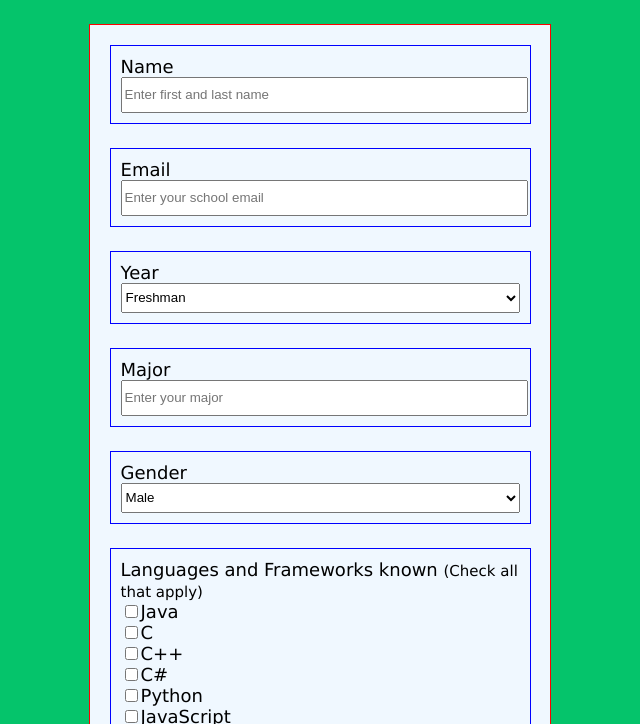
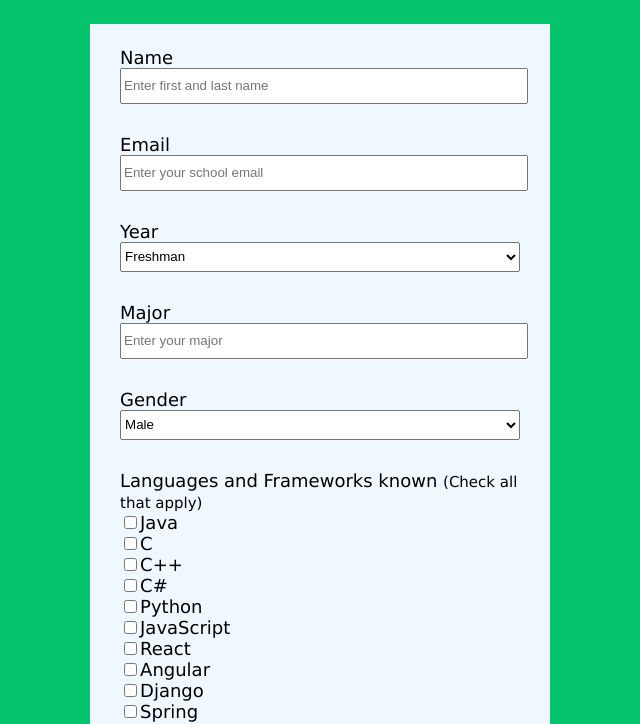
Before and after one commit to Brian-S-Poon/Software-Questionnaire, a plain HTML site: page index.html in a window 1280 px wide. Shown: the part 76-800 px from the top of the page, without its empty margins (320-960 px from the left). Drawn offline with Linux system fonts and the light colour scheme.

Commit message:
Completed css styling

```diff
--- a/css/style.css
+++ b/css/style.css
@@ -10,6 +10,8 @@ body{
     font-size: 20px;
 }
 
+
+
 .container{
     padding: 20px 20px;
     background-color:aliceblue;
@@ -17,17 +19,14 @@ body{
     margin: auto;
 
     text-align: center;
-    border: 1px solid red;
-
 }
 
 .info-block{
     width:95%;
     margin:auto;
-    border: 1px solid blue;
     font-size: 18px;
     text-align: left;
-    padding: 10px;
+    padding: 3px;
 }
 
 .button{
@@ -46,5 +45,4 @@ body{
 .language-header{
    width: 100%;
    font-size: 18px;
-   border: 1px solid purple;
 }
```
